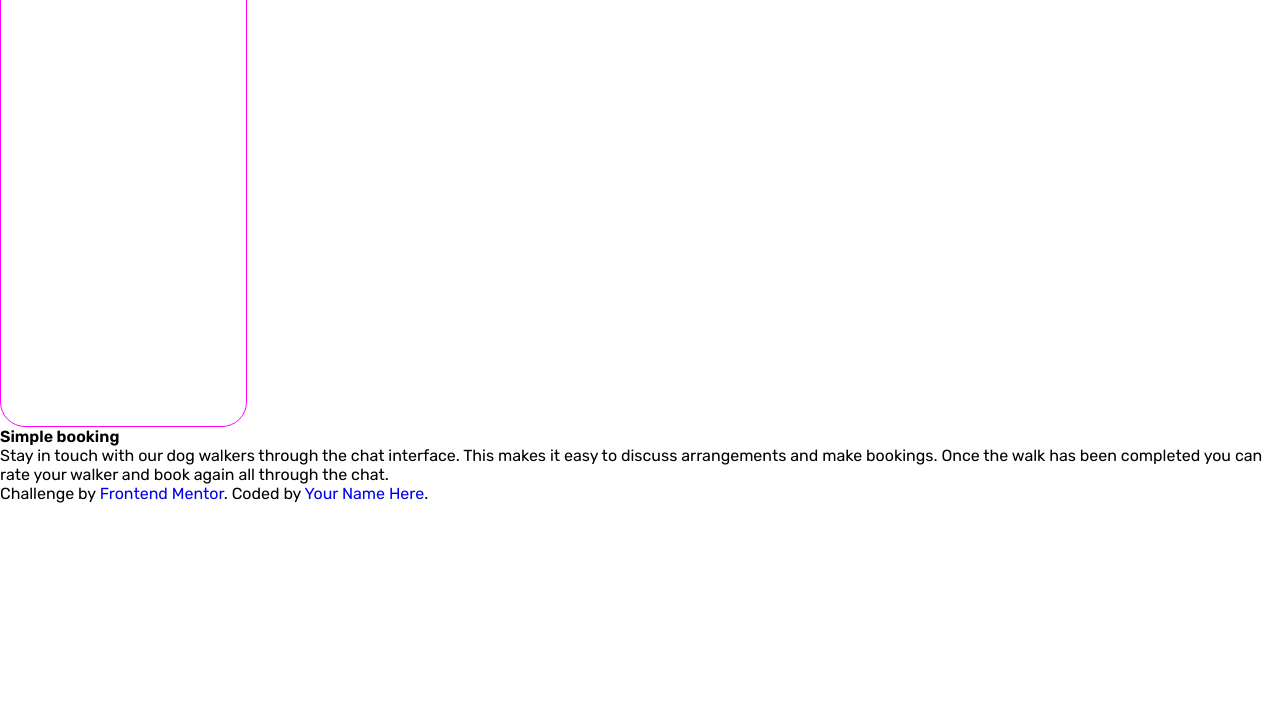
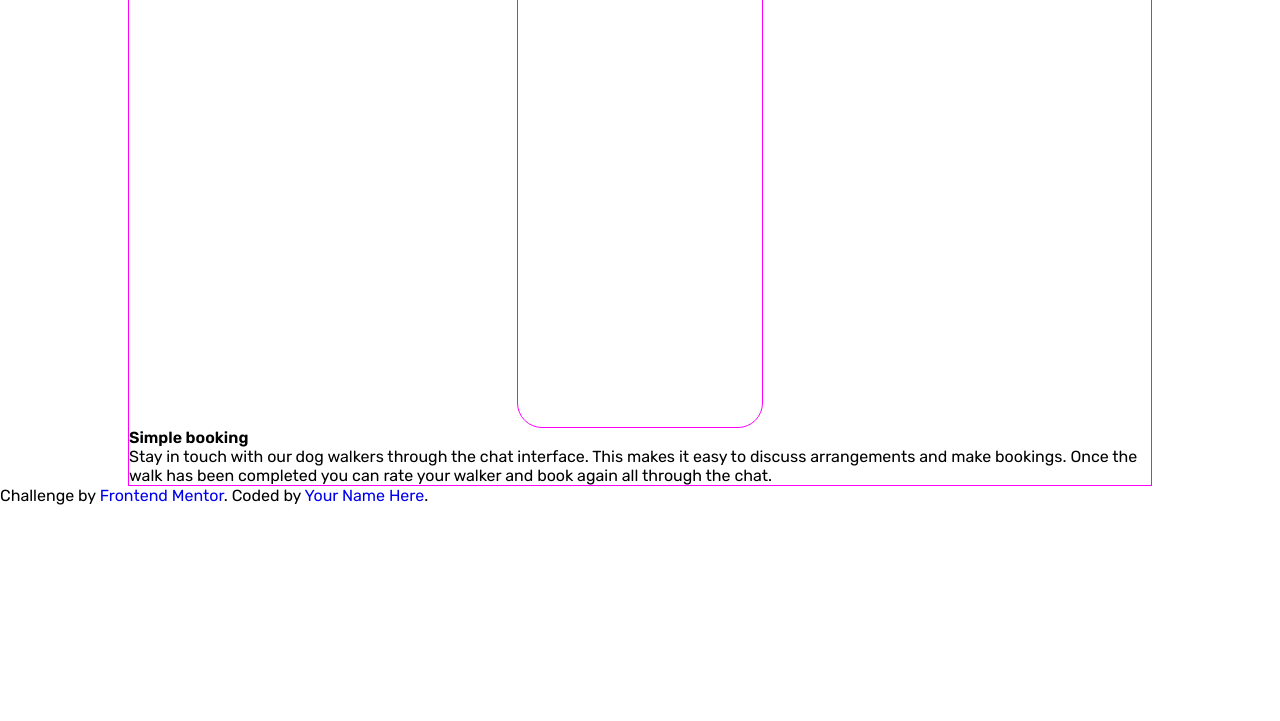
Before and after one commit to mjarvil/chatapp-illustration, a plain HTML site: page index.html in a window 1280 px wide. Shown: the part 79-800 px from the top of the page. Drawn offline with Linux system fonts and the light colour scheme.

Commit message:
added style for container

```diff
--- a/css/styles.css
+++ b/css/styles.css
@@ -9,6 +9,15 @@ html {
 
 body {
   font-family: 'Rubik', sans-serif;
+}
+
+.container {
+  width: 80%;
+  margin: 0 auto;
+  border: 1px solid magenta;
+  display: flex;
+  flex-direction: column;
+  align-items: center;
 }
 
 a {
```
